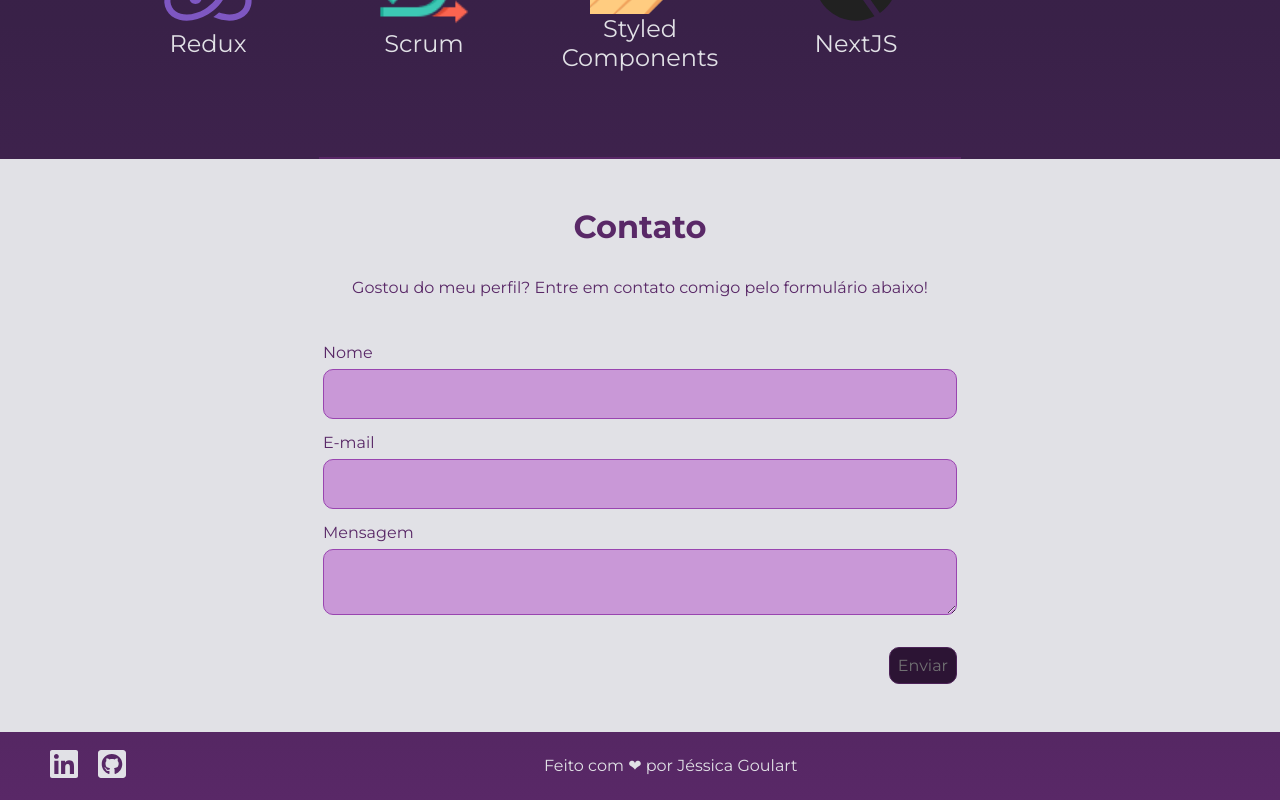
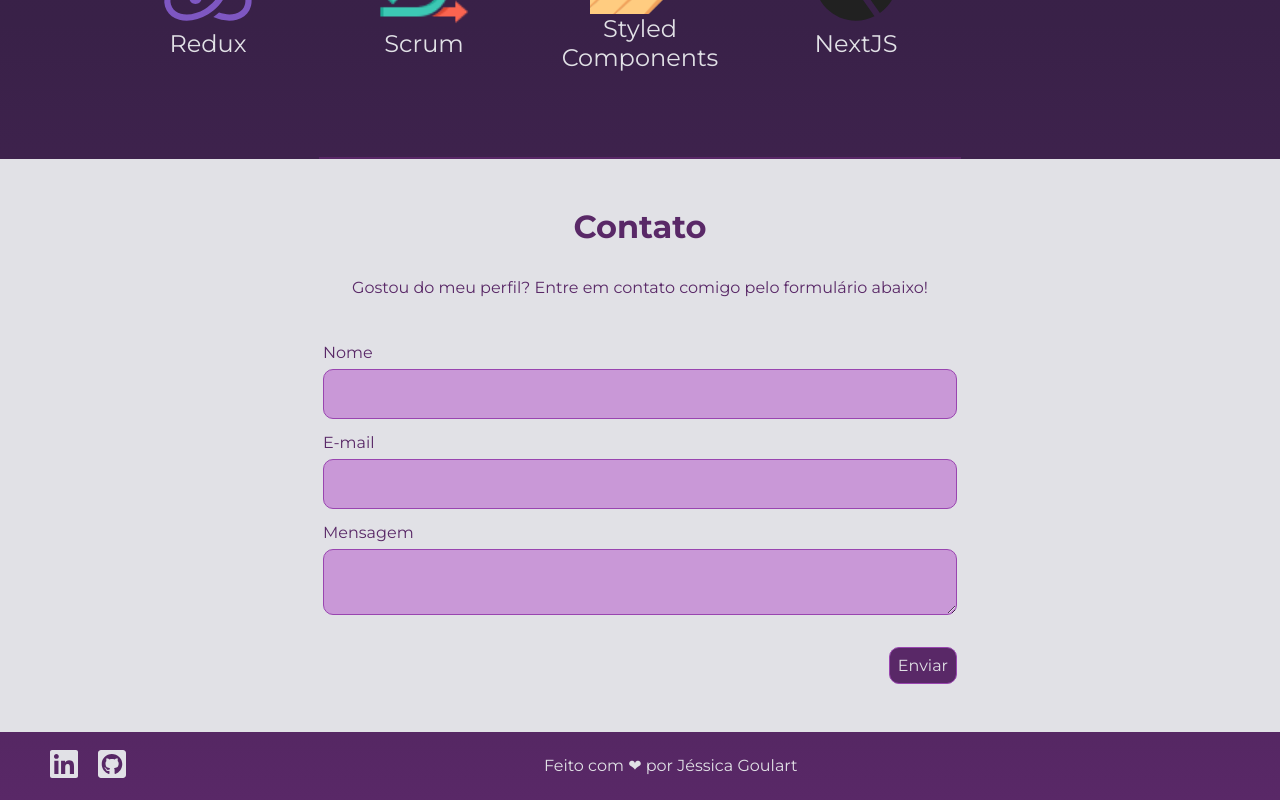
Before and after one commit to jessicaagoulart/jessicagoulart-website, a Next.js app: page / in a window 1280 px wide. Shown: the part 2073-2873 px from the top of the page. Built offline with nearby package versions, Linux system fonts and the light colour scheme.

Commit message:
correcting errors

```diff
--- a/src/pages/index.tsx
+++ b/src/pages/index.tsx
@@ -26,30 +26,39 @@ import Carousel from "@/components/Carousel";
 import { FaWhatsapp } from "react-icons/fa";
 import Link from "next/link";
 import { Formik } from "formik";
-import { FormEvent, useRef } from "react";
+import React from "react";
 
 export default function Home() {
-	const form = useRef();
+	const form = React.useRef<HTMLFormElement>(null);
 
-	const onSubmit = (e: FormEvent) => {
+	const onSubmit = (e: React.FormEvent<HTMLFormElement>) => {
 		e.preventDefault();
 
+		const target = e.target as typeof e.target & {
+			name: { value: string };
+			email: { value: string };
+			message: { value: string };
+		};
+
 		const templateParams = {
-			from_name: e.target.name.value,
-			email: e.target.email.value,
-			message: e.target.message.value,
+			from_name: target.name.value,
+			email: target.email.value,
+			message: target.message.value,
 		};
 
 		emailjs
 			.send(
-				process.env.REACT_APP_SERVICE_ID,
-				process.env.REACT_APP_TEMPLATE_ID,
+				process.env.REACT_APP_SERVICE_ID!,
+				process.env.REACT_APP_TEMPLATE_ID!,
 				templateParams,
-				process.env.REACT_APP_USER_ID
+				process.env.REACT_APP_USER_ID!
 			)
+			.then((result) => {
+				console.log(result.text);
+			})
 			.then(
 				() => {
-					form.current.reset();
+					form?.current?.reset();
 				},
 				(error) => {
 					console.log(error.text);
@@ -220,8 +229,15 @@ export default function Home() {
 					Gostou do meu perfil? Entre em contato comigo pelo formulário abaixo!
 				</h3>
 
-				<Formik initialValues={{ name: "", email: "", message: "" }}>
-					{({ handleChange, isSubmitting }) => (
+				<Formik
+					initialValues={{
+						name: "",
+						email: "",
+						message: "",
+					}}
+					onSubmit={onSubmit}
+				>
+					{({ handleChange }) => (
 						<form ref={form} onSubmit={onSubmit}>
 							<label htmlFor="name">Nome</label>
 							<input type="text" name="name" onChange={handleChange} />
@@ -232,16 +248,7 @@ export default function Home() {
 							<label htmlFor="message">Mensagem</label>
 							<textarea name="message" onChange={handleChange} />
 
-							<button
-								type="submit"
-								disabled={
-									!form.current?.name.value ||
-									!form.current?.email.value ||
-									!form.current?.message.value
-								}
-							>
-								Enviar
-							</button>
+							<button type="submit">Enviar</button>
 						</form>
 					)}
 				</Formik>
```
